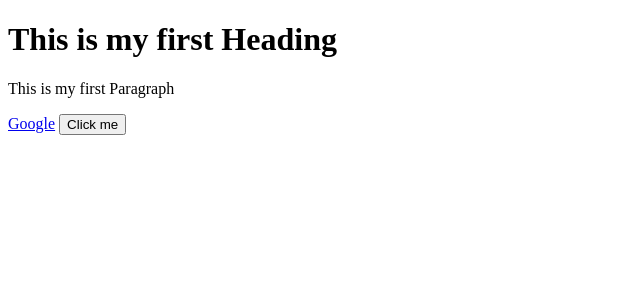
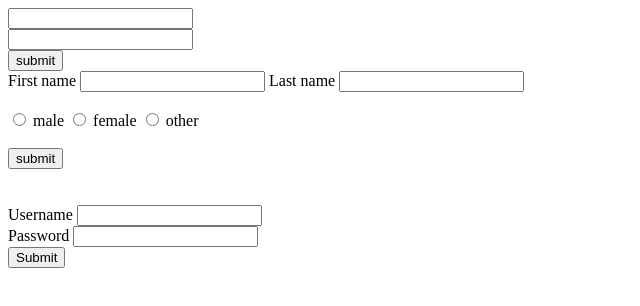
Before and after one commit to Ridds56/HTML, a plain HTML site: page index.html in a window 1280 px wide. Shown: the whole page, without its empty margins (0-640 px from the left). Drawn offline with Linux system fonts and the light colour scheme.

Commit message:
Trying Codes

```diff
--- a/index.html
+++ b/index.html
@@ -1,14 +1,37 @@
 <!DOCTYPE html>
-<html lang="en">
-<head>
-    <meta charset="UTF-8">
-    <meta name="viewport" content="width=device-width, initial-scale=1.0">
-    <title>Document</title>
-</head>
-<body>
-    <h1>This is my first Heading</h1>
-    <p>This is my first Paragraph</p>
-    <a href="https://www.google.com">Google</a>
-    <button>Click me</button>
-</body>
+<html>
+    <body>
+        <form action="/action_page.php" target="_blank">
+            <input type="text" name="firstname"><br>
+            <div><input type="text" name="last name"></div>
+            <div><input type="submit" value="submit"></div>
+
+            <label for="fname">First name</label>
+            <input type="text" id="fname" name="fname">
+            <label for="lname">Last name</label>
+            <input type="text" id="lname" name="lname">
+            <br><br>
+
+            <input type="radio" id="male" name="gender" value="male">
+            <label for="male">male</label>
+            <input type="radio" id="female" name="gender" value="female">
+            <label for="female">female</label>
+            <input type="radio" id="other" name="gender" value="other">
+            <label for="other">other</label>
+            <br><br>
+            <input type="submit" value="submit">
+            <br><br><br>
+
+            <label for="Username">Username</label>
+            <input type="text" id="Username" name="Username"> <br>
+            <label for="Password">Password</label>
+            <input type="Password" id="Password" name="Password"> <br>
+            <b><input type="Submit" value="Submit"></b>
+
+
+
+
+
+        </form>
+    </body>
 </html>
```
